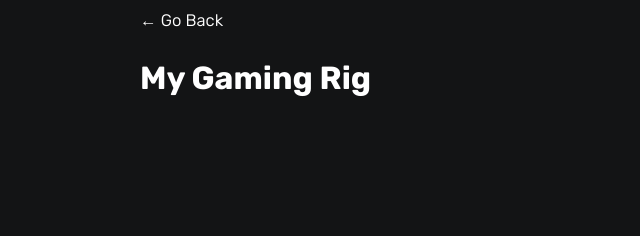
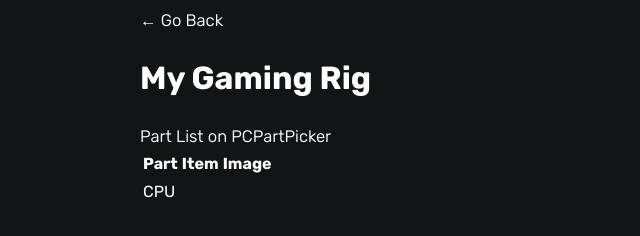
Before and after one commit to NathanHaliday/NathanResume, a website built with Vite: page gaming.html in a window 1280 px wide. Shown: the whole page, without its empty margins (0-640 px from the left). Built offline with nearby package versions, Linux system fonts and the light colour scheme.

Commit message:
Table for gaming rig html file

```diff
--- a/gaming.html
+++ b/gaming.html
@@ -12,6 +12,22 @@
     <div id="container--main">
         <a href="index.html">&#x2190; Go Back</a>
         <h1>My Gaming Rig</h1>
+        <a href="https://pcpartpicker.com/list/ZZmsPJ" target="_blank">Part List on PCPartPicker</a>
+        <table class="part--list">
+          <thead>
+            <tr>
+              <th>Part</th>
+              <th>Item</th>
+              <th>Image</th>
+            </tr>
+          </thead>
+          <tbody>
+            <tr>
+              <td class="part--type">CPU</td>
+              <td class="part--item"><a href="a"></a></td>
+            </tr>
+          </tbody>
+        </table>
     </div>
 
-<!--https://pcpartpicker.com/list/7qbY8Q-->
+<!--https://pcpartpicker.com/list/ZZmsPJ-->
```
